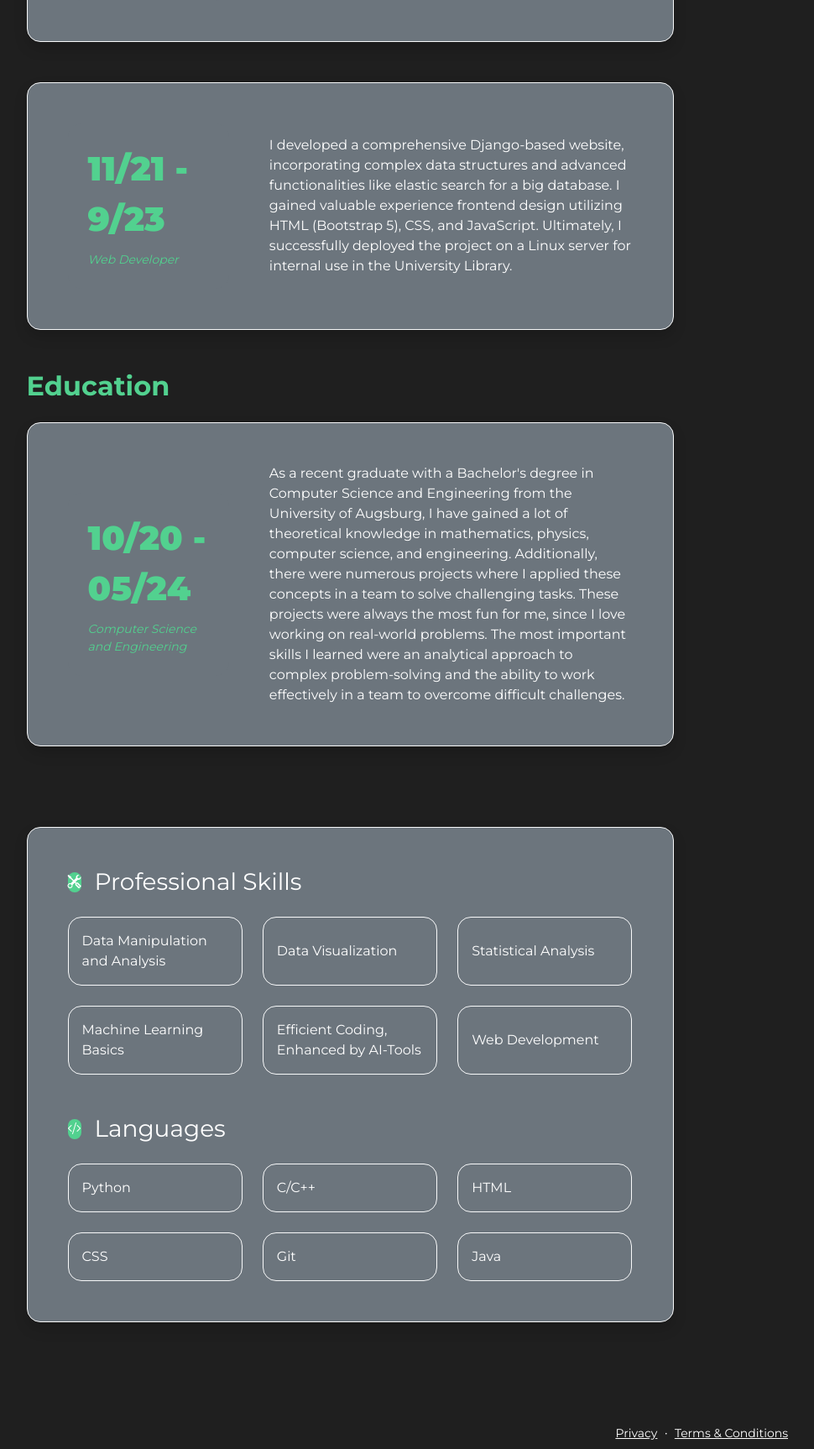
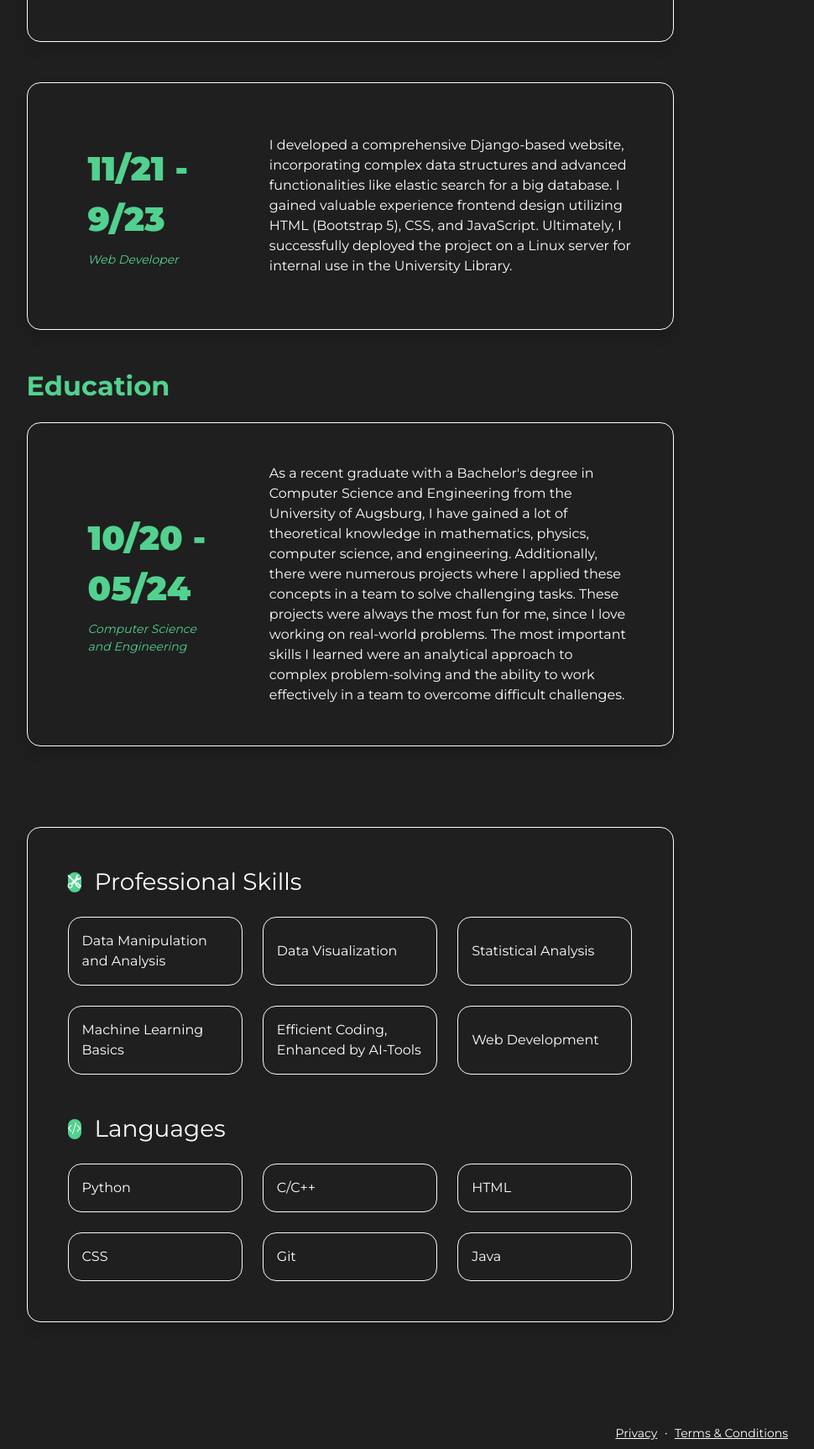
Before and after one commit to Simon3728/Portfolio_Website, a Django app: page /resume/ in a window 1280 px wide. Shown: the part 1003-2729 px from the top of the page at 84% size, without its empty margins (223-1193 px from the left). Run offline with Django 5.2, Linux system fonts and the light colour scheme.

Commit message:
style changes3

```diff
--- a/static/css/styles.css
+++ b/static/css/styles.css
@@ -214,37 +214,41 @@
   color: #fff;
 }
 
-/* Cards for resumen and projects */
+/* Cards for resumen */
+.custom-card2 {
+  background-color: transparent !important; /* Make the background transparent */
+  border: 1px solid white !important; /* Set border to white */
+  transition: transform 0.3s ease; /* Add transition for transform */
+}
+
+/* Ensure text color and other styles are inherited properly */
+.custom-card2 .card-body {
+  color: inherit;
+}
+
+/* Cards for links*/
 .card-link {
   text-decoration: none;
   color: inherit;
   display: block;
 }
 
-.card-link .card {
-  transition: transform 0.3s ease;
-  color: inherit;
+/* Specific styles for custom-card */
+.custom-card {
+  background-color: transparent !important; /* Make the background transparent */
 }
 
-.card-link .card:hover {
-  transform: scale(1.05);
-}
-
-.card-link:focus,
-.card-link:active,
-.card-link:hover {
-  outline: none;
-  color: inherit;
-}
-/* New styles for specific cards */
 .custom-card .card {
   transition: transform 0.3s ease, background-color 0.3s ease !important;
   background-color: transparent !important; /* Make the background transparent */
   border: 1px solid white !important; /* Set border to white */
+  color: inherit;
 }
 
 .custom-card .card:hover {
+  transform: scale(1.05);
   background-color: #52D18F !important; /* Change to desired background color on hover */
+  color: white;
 }
 
 /* Image US-Election */
--- a/templates/resume.html
+++ b/templates/resume.html
@@ -17,11 +17,11 @@
                     <h2 class="fw-bolder mb-0">Experience</h2>
                 </div>
                 <!-- Experience Card 1-->
-                <div class="card shadow bg-secondary border-light rounded-4 mb-5">
+                <div class="card custom-card2 shadow border-light rounded-4 mb-5">
                     <div class="card-body p-5">
                         <div class="row align-items-center gx-5">
                             <div class="col text-center text-lg-start mb-4 mb-lg-0">
-                                <div class="bg-secondary p-4 rounded-4">
+                                <div class="p-4 rounded-4">
                                     <div class="fs-1 text-success font-weight-900 mb-2">05/24 - Now</div>
                                     <div class="small text-success fw-normal fst-italic">Data Science and Machine Learning Projects</div>
                                 </div>
@@ -40,11 +40,11 @@
                         </div>
                     </div>
                 </div>
-                <div class="card shadow bg-secondary border-light rounded-4 mb-5">
+                <div class="card custom-card2 shadow border-light rounded-4 mb-5">
                     <div class="card-body p-5">
                         <div class="row align-items-center gx-5">
                             <div class="col text-center text-lg-start mb-4 mb-lg-0">
-                                <div class="bg-secondary p-4 rounded-4">
+                                <div class="p-4 rounded-4">
                                     <div class="fs-1 text-success font-weight-900 mb-2">12/23 - 5/24</div>
                                     <div class="small text-success fw-normal fst-italic">Robotics</div>
                                 </div>
@@ -60,11 +60,11 @@
                         </div>
                     </div>
                 </div>
-                <div class="card shadow bg-secondary border-light rounded-4 mb-5">
+                <div class="card custom-card2 shadow border-light rounded-4 mb-5">
                     <div class="card-body p-5">
                         <div class="row align-items-center gx-5">
                             <div class="col text-center text-lg-start mb-4 mb-lg-0">
-                                <div class="bg-secondary p-4 rounded-4">
+                                <div class="p-4 rounded-4">
                                     <div class="fs-1 text-success font-weight-900 mb-2">11/21 - 9/23</div>
                                     <div class="small text-success fw-normal fst-italic">Web Developer</div>
                                 </div>
@@ -83,11 +83,11 @@
             <section>
                 <h2 class="text-success fw-bolder mb-4">Education</h2>
                 <!-- Education Card 1-->
-                <div class="card shadow bg-secondary border-light rounded-4 mb-5">
+                <div class="card custom-card2 shadow border-light rounded-4 mb-5">
                     <div class="card-body p-5">
                         <div class="row align-items-center gx-5">
                             <div class="col text-center text-lg-start mb-4 mb-lg-0">
-                                <div class="bg-secondary p-4 rounded-4">
+                                <div class="p-4 rounded-4">
                                     <div class="fs-1 text-success font-weight-900 mb-2">10/20 - 05/24</div>
                                     <div class="small text-success fw-normal fst-italic">Computer Science and Engineering</div>
                                 </div>
@@ -110,7 +110,7 @@
             <!-- Skills Section-->
             <section>
                 <!-- Skillset Card-->
-                <div class="card shadow bg-secondary border-light rounded-4 mb-5">
+                <div class="card custom-card2 shadow border-light rounded-4 mb-5">
                     <div class="card-body p-5">
                         <!-- Professional skills list-->
                         <div class="mb-5">
@@ -119,14 +119,14 @@
                                 <h3 class="fw-normal mb-0"><span class="text-gradient d-inline">Professional Skills</span></h3>
                             </div>
                             <div class="row row-cols-1 row-cols-md-3 mb-4">
-                                <div class="col mb-4 mb-md-0"><div class="d-flex align-items-center bg-secondary border border-light rounded-4 p-3 h-100">Data Manipulation and Analysis</div></div>
-                                <div class="col mb-4 mb-md-0"><div class="d-flex align-items-center bg-secondary border border-light rounded-4 p-3 h-100">Data Visualization</div></div>
-                                <div class="col"><div class="d-flex align-items-center bg-secondary border border-light rounded-4 p-3 h-100">Statistical Analysis</div></div>
+                                <div class="col mb-4 mb-md-0"><div class="d-flex align-items-center border border-light rounded-4 p-3 h-100">Data Manipulation and Analysis</div></div>
+                                <div class="col mb-4 mb-md-0"><div class="d-flex align-items-center border border-light rounded-4 p-3 h-100">Data Visualization</div></div>
+                                <div class="col"><div class="d-flex align-items-center border border-light rounded-4 p-3 h-100">Statistical Analysis</div></div>
                             </div>
                             <div class="row row-cols-1 row-cols-md-3 mb-4">
-                                <div class="col mb-4 mb-md-0"><div class="d-flex align-items-center bg-secondary border border-light rounded-4 p-3 h-100">Machine Learning Basics</div></div>
-                                <div class="col mb-4 mb-md-0"><div class="d-flex align-items-center bg-secondary border border-light rounded-4 p-3 h-100">Efficient Coding, Enhanced by AI-Tools</div></div>
-                                <div class="col"><div class="d-flex align-items-center bg-secondary border border-light rounded-4 p-3 h-100">Web Development</div></div>
+                                <div class="col mb-4 mb-md-0"><div class="d-flex align-items-center border border-light rounded-4 p-3 h-100">Machine Learning Basics</div></div>
+                                <div class="col mb-4 mb-md-0"><div class="d-flex align-items-center border border-light rounded-4 p-3 h-100">Efficient Coding, Enhanced by AI-Tools</div></div>
+                                <div class="col"><div class="d-flex align-items-center border border-light rounded-4 p-3 h-100">Web Development</div></div>
                             </div>
                         </div>
                         <!-- Languages list-->
@@ -136,14 +136,14 @@
                                 <h3 class="fw-normal mb-0"><span class="text-gradient d-inline">Languages</span></h3>
                             </div>
                             <div class="row row-cols-1 row-cols-md-3 mb-4">
-                                <div class="col mb-4 mb-md-0"><div class="d-flex align-items-center bg-secondary border border-light rounded-4 p-3 h-100">Python</div></div>
-                                <div class="col mb-4 mb-md-0"><div class="d-flex align-items-center bg-secondary border border-light rounded-4 p-3 h-100">C/C++</div></div>
-                                <div class="col"><div class="d-flex align-items-center bg-secondary border border-light rounded-4 p-3 h-100">HTML</div></div>
+                                <div class="col mb-4 mb-md-0"><div class="d-flex align-items-center border border-light rounded-4 p-3 h-100">Python</div></div>
+                                <div class="col mb-4 mb-md-0"><div class="d-flex align-items-center border border-light rounded-4 p-3 h-100">C/C++</div></div>
+                                <div class="col"><div class="d-flex align-items-center border border-light rounded-4 p-3 h-100">HTML</div></div>
                             </div>
                             <div class="row row-cols-1 row-cols-md-3">
-                                <div class="col mb-4 mb-md-0"><div class="d-flex align-items-center bg-secondary border border-light rounded-4 p-3 h-100">CSS</div></div>
-                                <div class="col mb-4 mb-md-0"><div class="d-flex align-items-center bg-secondary border border-light rounded-4 p-3 h-100">Git</div></div>
-                                <div class="col"><div class="d-flex align-items-center bg-secondary border border-light rounded-4 p-3 h-100">Java</div></div>
+                                <div class="col mb-4 mb-md-0"><div class="d-flex align-items-center border border-light rounded-4 p-3 h-100">CSS</div></div>
+                                <div class="col mb-4 mb-md-0"><div class="d-flex align-items-center border border-light rounded-4 p-3 h-100">Git</div></div>
+                                <div class="col"><div class="d-flex align-items-center border border-light rounded-4 p-3 h-100">Java</div></div>
                             </div>
                         </div>
                     </div>
```
